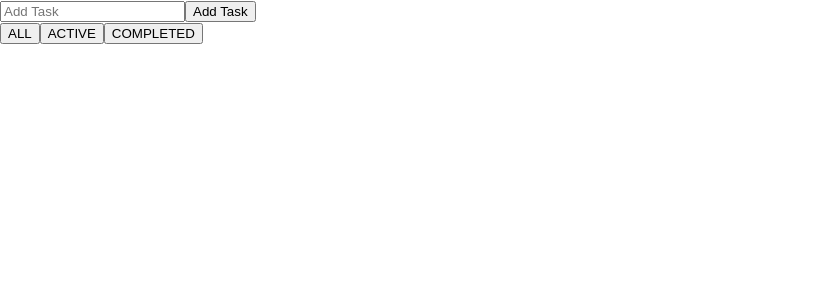
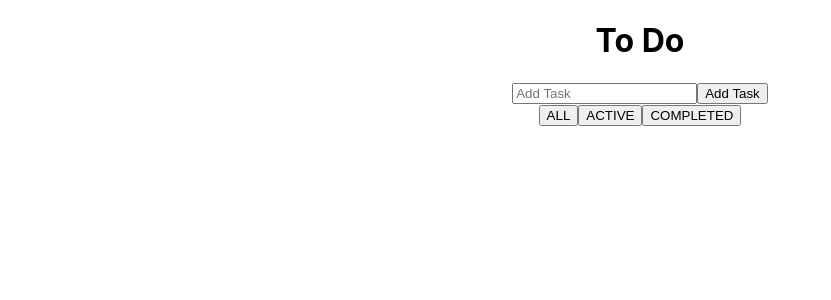
Before and after one commit to M-Hafez22/To-Do-App, a React (Create React App) app: page / in a window 1280 px wide. Shown: the top 300 px of the page, without its empty margins (0-831 px from the left). Built offline with nearby package versions, Linux system fonts and the light colour scheme.

Commit message:
Center the app content

```diff
--- a/src/App.js
+++ b/src/App.js
@@ -8,6 +8,7 @@ import './styles/main.scss';
 function App() {
   return (
     <div className="App">
+      <h1>To Do </h1>
       <AddTodoItem />
       <Filters />
       <TodosList />
--- a/src/styles/main.scss
+++ b/src/styles/main.scss
@@ -0,0 +1,9 @@
+
+.App{
+  text-align: center;
+  display: flex;
+  flex-direction: column;
+  justify-content: flex-start;
+  align-items: center;
+  height: 100vh;
+}
```
